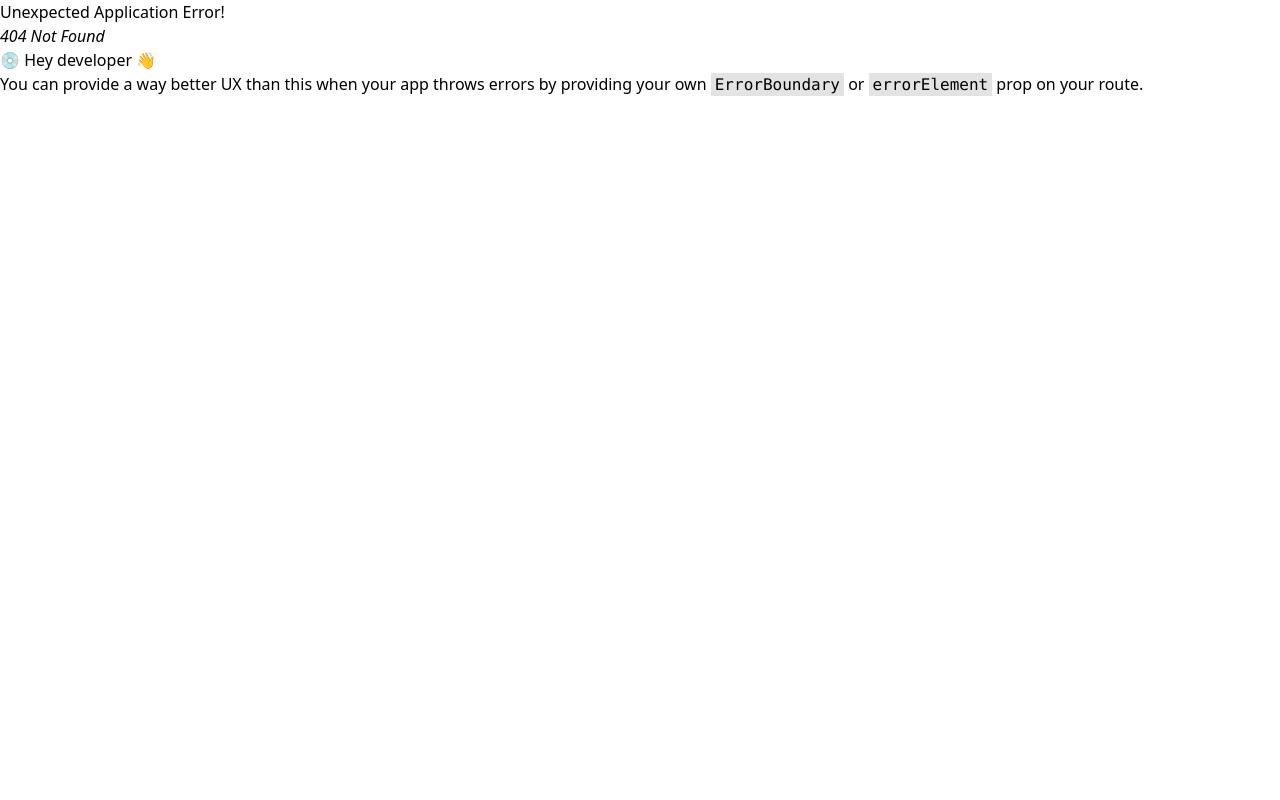
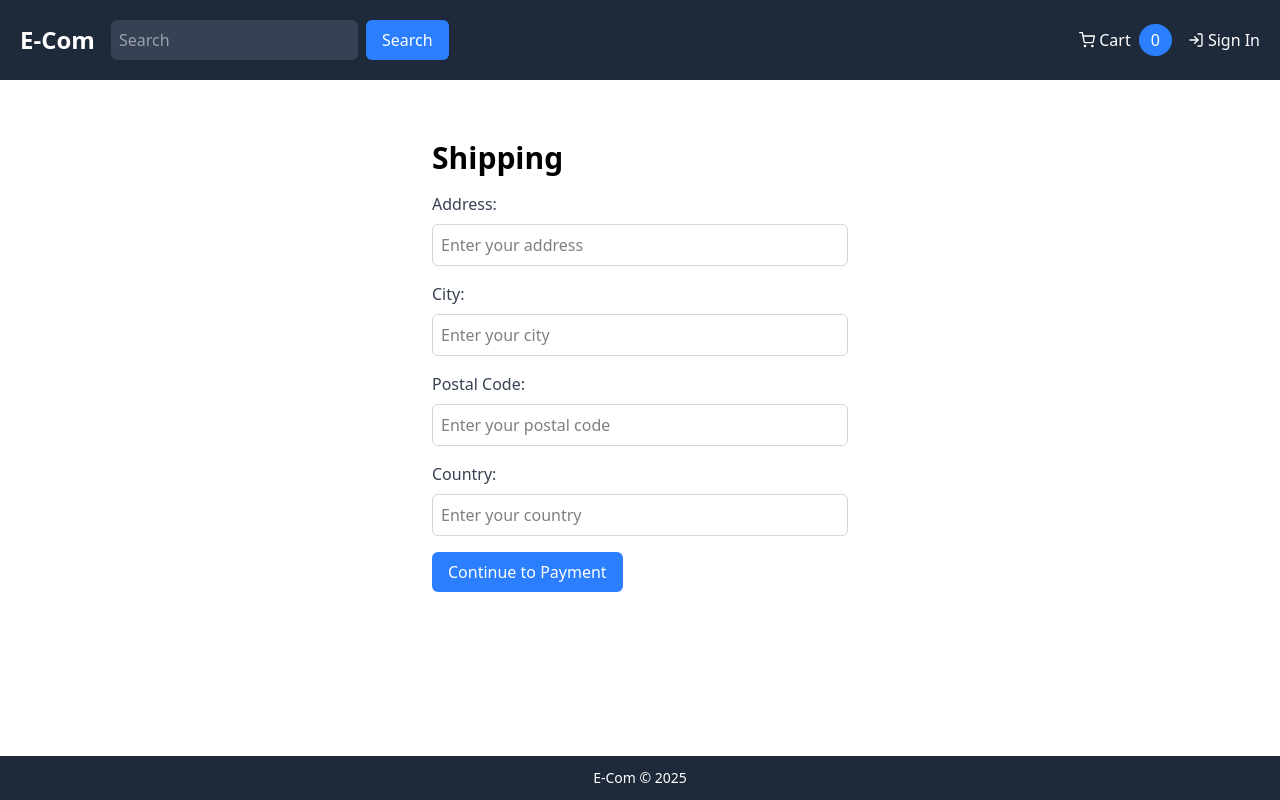
Before and after one commit to PraveenUppar/MERN-E-Com, a React app in the folder frontend/: page /shipping in a window 1280 px wide. Before the commit this address had no page. Built offline with nearby package versions, Linux system fonts and the light colour scheme; the HTML template or start-up script is replaced by a standard one.

Commit message:
shipping page

```diff
--- a/frontend/src/main.jsx
+++ b/frontend/src/main.jsx
@@ -16,6 +16,7 @@
 import LoginPage from "./pages/LoginPage.jsx";
 import ResetPassword from "./pages/ResetPassword.jsx";
 import RegisterPage from "./pages/RegisterPage.jsx";
+import ShippingPage from "./pages/ShippingPage.jsx";
 import store from "./store.js";
 
 const router = createBrowserRouter(
@@ -27,6 +28,7 @@
       <Route path="/login" element={<LoginPage />} />
       <Route path="/reset-password/:resetToken" element={<ResetPassword />} />
       <Route path="/register" element={<RegisterPage />} />
+      <Route path="/shipping" element={<ShippingPage />} />
     </Route>
   )
 );
--- /dev/null
+++ b/frontend/src/pages/ShippingPage.jsx
@@ -0,0 +1,90 @@
+import { useState } from "react";
+import { useDispatch, useSelector } from "react-redux";
+import { useNavigate } from "react-router-dom";
+import { saveShippingAddress } from "../slices/cartSlice";
+
+export default function ShippingScreen() {
+  const dispatch = useDispatch();
+  const navigate = useNavigate();
+
+  const cart = useSelector((state) => state.cart);
+  const { shippingAddress } = cart;
+  const [address, setAddress] = useState(shippingAddress?.address || "");
+  const [city, setCity] = useState(shippingAddress?.city || "");
+  const [postalCode, setPostalCode] = useState(
+    shippingAddress?.postalCode || ""
+  );
+  const [country, setCountry] = useState(shippingAddress?.country || "");
+
+  const handleSubmit = (e) => {
+    e.preventDefault();
+    dispatch(saveShippingAddress({ address, city, postalCode, country }));
+    navigate("/payment");
+  };
+
+  return (
+    <div className="container mx-auto mt-8 mb-28 p-4 max-w-md ">
+      <h3 className="text-3xl font-semibold mb-4">Shipping</h3>
+      <form onSubmit={handleSubmit}>
+        <div className="mb-4">
+          <label htmlFor="address" className="text-gray-700">
+            Address:
+          </label>
+          <input
+            type="text"
+            id="address"
+            className="bg-white border border-gray-300 p-2 rounded-md mt-2 w-full"
+            placeholder="Enter your address"
+            value={address}
+            onChange={(e) => setAddress(e.target.value)}
+          />
+        </div>
+        <div className="mb-4">
+          <label htmlFor="city" className="text-gray-700">
+            City:
+          </label>
+          <input
+            type="text"
+            id="city"
+            className="bg-white border border-gray-300 p-2 rounded-md mt-2 w-full"
+            placeholder="Enter your city"
+            value={city}
+            onChange={(e) => setCity(e.target.value)}
+          />
+        </div>
+        <div className="mb-4">
+          <label htmlFor="postalCode" className="text-gray-700">
+            Postal Code:
+          </label>
+          <input
+            type="text"
+            id="postalCode"
+            className="bg-white border border-gray-300 p-2 rounded-md mt-2 w-full"
+            placeholder="Enter your postal code"
+            value={postalCode}
+            onChange={(e) => setPostalCode(e.target.value)}
+          />
+        </div>
+        <div className="mb-4">
+          <label htmlFor="country" className="text-gray-700">
+            Country:
+          </label>
+          <input
+            type="text"
+            id="country"
+            className="bg-white border border-gray-300 p-2 rounded-md mt-2 w-full"
+            placeholder="Enter your country"
+            value={country}
+            onChange={(e) => setCountry(e.target.value)}
+          />
+        </div>
+        <button
+          className="bg-blue-500 text-white px-4 py-2 rounded-md hover:bg-blue-6000"
+          onClick={handleSubmit}
+        >
+          Continue to Payment
+        </button>
+      </form>
+    </div>
+  );
+}
```
